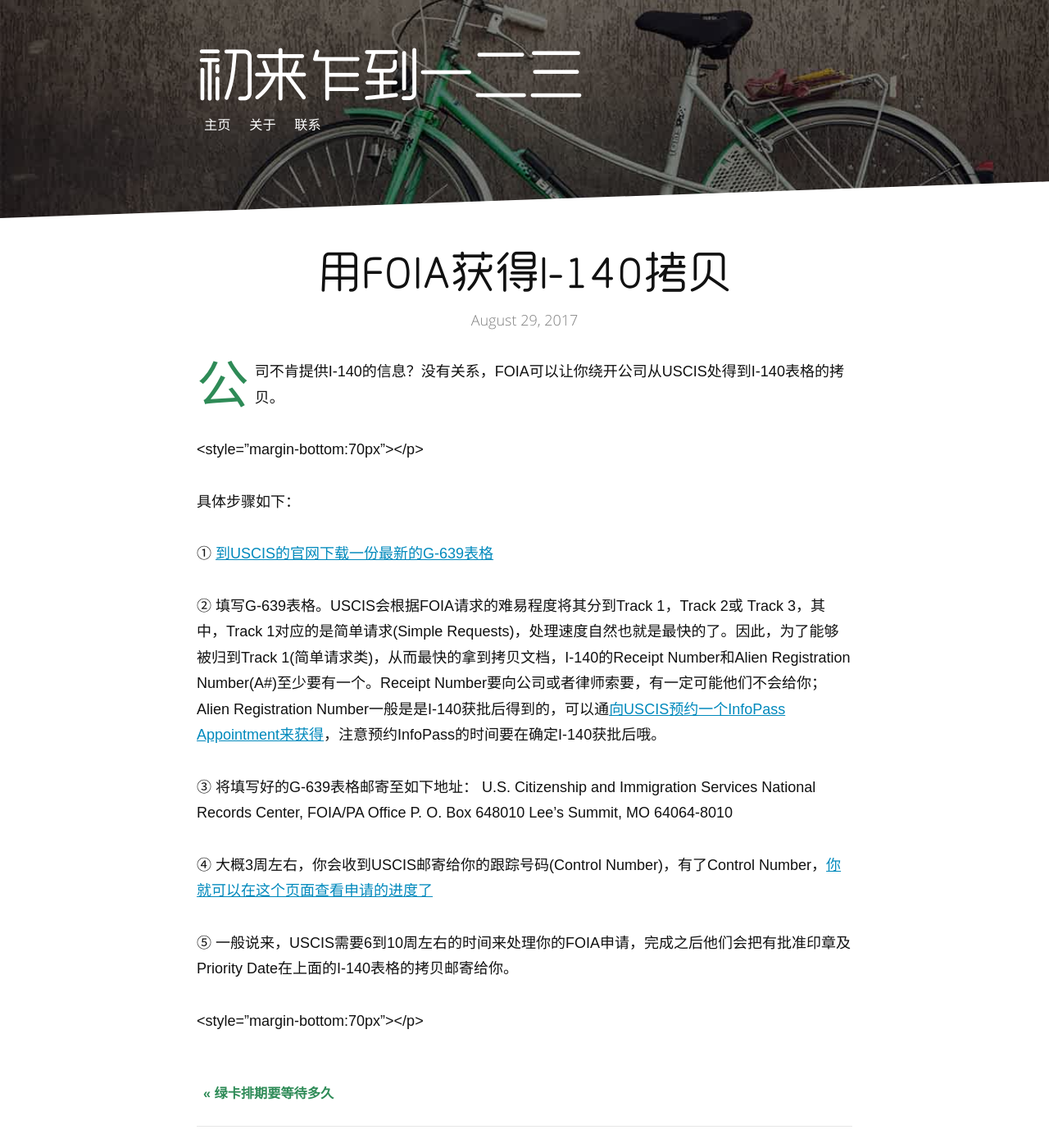
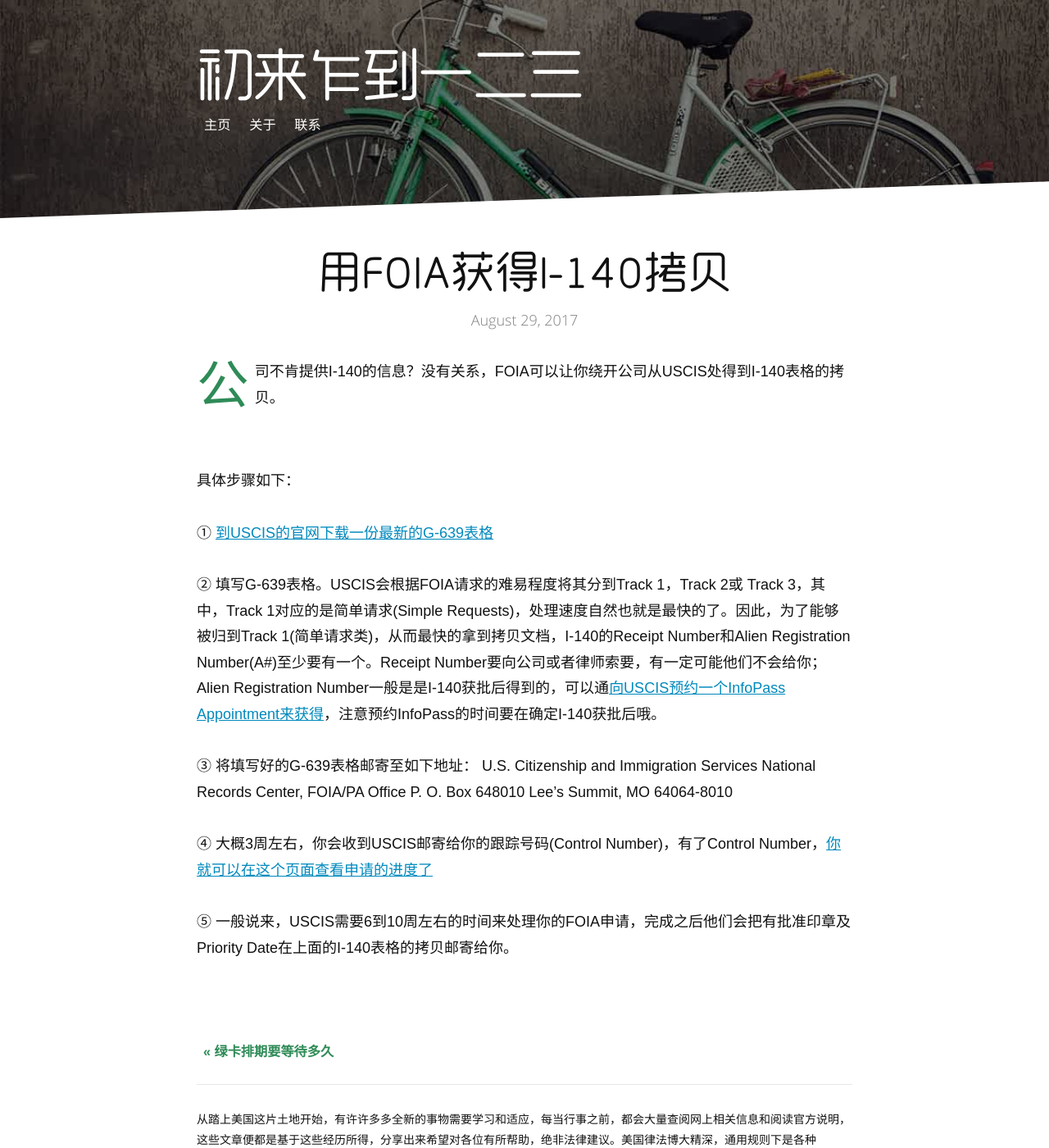
Before and after one commit to wolfwifee/wolfwifee.github.com, a Jekyll site: the page built from _posts/2017-08-28-foia-i140.md, in a window 1280 px wide and 1400 px high. Shown: the whole window at 82% size. Built offline with Jekyll 4.4.1, drawn with Linux system fonts in a browser that asks for light colours; comment, search, counter and statistics services are not loaded.

Commit message:
Update 2017-08-28-foia-i140.md

```diff
--- a/_posts/2017-08-28-foia-i140.md
+++ b/_posts/2017-08-28-foia-i140.md
@@ -10,7 +10,7 @@ date: 2017-08-29
 ---
 <span class="dropcap">公</span>司不肯提供I-140的信息？没有关系，FOIA可以让你绕开公司从USCIS处得到I-140表格的拷贝。
 
-<style="margin-bottom:70px"></p>
+<p style="margin-bottom:70px"></p>
 
 具体步骤如下：
 
@@ -28,4 +28,4 @@ Lee’s Summit, MO 64064-8010
 
 ⑤ 一般说来，USCIS需要6到10周左右的时间来处理你的FOIA申请，完成之后他们会把有批准印章及Priority Date在上面的I-140表格的拷贝邮寄给你。
 
- <style="margin-bottom:70px"></p>
+ <p style="margin-bottom:70px"></p>
```
